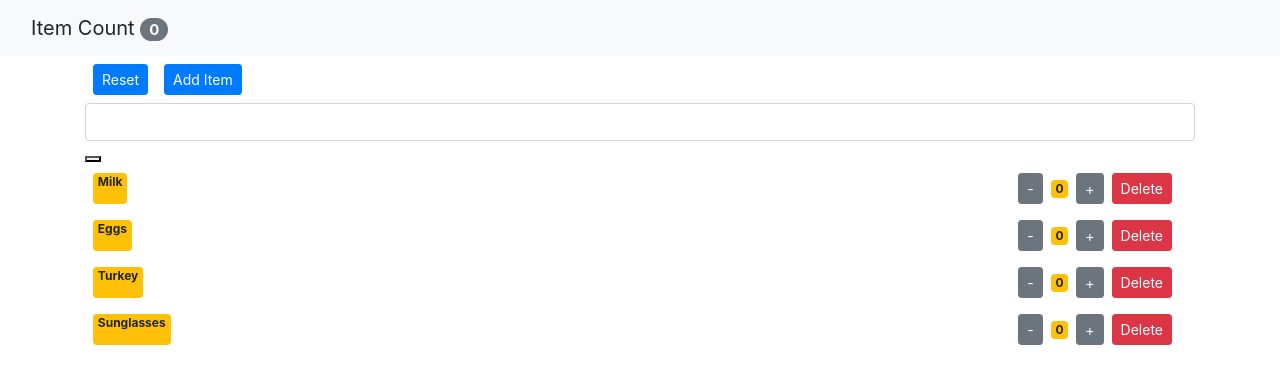
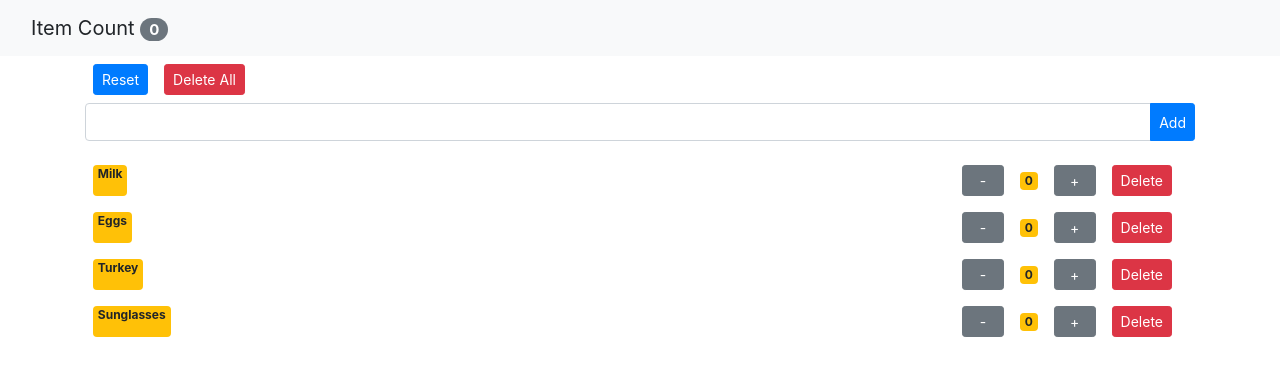
Before and after one commit to dev-joshHall/PracticeNode, a React (Create React App) app in the folder my-react/: page / in a window 1280 px wide. Shown: the top 384 px of the page. Built offline with nearby package versions, Linux system fonts and the light colour scheme; the HTML template or start-up script is replaced by a standard one.

Commit message:
Finished React App

```diff
--- a/my-react/src/App.css
+++ b/my-react/src/App.css
@@ -36,3 +36,7 @@
     transform: rotate(360deg);
   }
 }
+
+.incBtn {
+  width: 3em !important;
+}
--- a/my-react/src/App.jsx
+++ b/my-react/src/App.jsx
@@ -1,60 +1,78 @@
-import NavBar from './components/navbar';
-import React, { Component } from 'react';
-import './App.css';
-import Counters from './components/counters';
+import NavBar from "./components/navbar";
+import React, { Component } from "react";
+import "./App.css";
+import Counters from "./components/counters";
 
 class App extends Component {
   state = {
+    numCounters: 4,
     counters: [
-            {id: 1, value: 0, selected: true, item: "Milk"},
-            {id: 2, value: 0, selected: true, item: "Eggs"},
-            {id: 3, value: 0, selected: true, item: "Turkey"},
-            {id: 4, value: 0, selected: true, item: "Sunglasses"},
+      { id: 1, value: 0, selected: true, item: "Milk" },
+      { id: 2, value: 0, selected: true, item: "Eggs" },
+      { id: 3, value: 0, selected: true, item: "Turkey" },
+      { id: 4, value: 0, selected: true, item: "Sunglasses" },
     ],
-    }
+  };
 
   handleDelete = (compId) => {
-        const counters = this.state.counters.filter(c => c.id !== compId);
-        this.setState({counters: counters});
-    }
+    const counters = this.state.counters.filter((c) => c.id !== compId);
+    this.setState({ counters: counters });
+  };
 
   handleReset = () => {
-        const counters = this.state.counters.map(c => {
+    const counters = this.state.counters.map((c) => {
       c.value = 0;
       return c;
     });
-        this.setState({counters});
-    }
+    this.setState({ counters });
+  };
 
-    handleAddItem = () => {
-
-    }
+  handleAddItem = (itemName) => {
+    const counters = [...this.state.counters];
+    counters.push({
+      id: this.state.numCounters + 1,
+      value: 1,
+      selected: true,
+      item: itemName,
+    });
+    this.setState({ counters });
+    this.setState({ numCounters: this.state.numCounters + 1 });
+  };
 
   handleDecrement = (counter) => {
     const counters = [...this.state.counters];
     const index = counters.indexOf(counter);
-        counters[index] = {...counter};
+    counters[index] = { ...counter };
     if (counters[index].value > 0) {
       counters[index].value--;
-          this.setState({counters});
+      this.setState({ counters });
     }
-    }
+  };
 
   handleIncrement = (counter) => {
     const counters = [...this.state.counters];
     const index = counters.indexOf(counter);
-        counters[index] = {...counter};
+    counters[index] = { ...counter };
     counters[index].value++;
-        this.setState({counters})
-    }
+    this.setState({ counters });
+  };
+
+  handleDeleteAll = () => {
+    const counters = [];
+    this.setState({ counters });
+  };
+
   render() {
     return (
       <React.Fragment>
-      <NavBar totalCounters={this.state.counters.filter(c => c.value > 0).length}/>
-      <main className='container'>
+        <NavBar
+          totalCounters={this.state.counters.filter((c) => c.value > 0).length}
+        />
+        <main className="container">
           <Counters
             counters={this.state.counters}
             onReset={this.handleReset}
+            onDeleteAll={this.handleDeleteAll}
             onAddItem={this.handleAddItem}
             onIncrement={this.handleIncrement}
             onDecrement={this.handleDecrement}
@@ -62,7 +80,6 @@ class App extends Component {
           />
         </main>
       </React.Fragment>
-
     );
   }
 }
--- a/my-react/src/components/counter.jsx
+++ b/my-react/src/components/counter.jsx
@@ -1,18 +1,34 @@
-import React, { Component } from 'react';
+import React, { Component } from "react";
 
 class Counter extends Component {
-
   render() {
     return (
-            <div className='container'>
-                <div className='row'>
+      <div className="container">
+        <div className="row">
           <br />
-                    <span className={this.getBadgeClasses()}>{this.props.counter.item}</span>
-                    <div className='text-right col-sm'>
-                        <button onClick={ () => this.props.onDecrement(this.props.counter) } className='btn btn-secondary btn-sm'>-</button>
+          <span className={this.getBadgeClasses()}>
+            {this.props.counter.item}
+          </span>
+          <div className="text-right col-sm">
+            <button
+              onClick={() => this.props.onDecrement(this.props.counter)}
+              className="btn btn-secondary incBtn btn-sm m-2"
+            >
+              -
+            </button>
             <span className={this.getBadgeClasses()}>{this.formatCount()}</span>
-                        <button onClick={ () => this.props.onIncrement(this.props.counter) } className='btn btn-secondary btn-sm'>+</button>
-                        <button onClick={ () => this.props.onDelete(this.props.counter.id)} className="btn btn-danger btn-sm m-2">Delete</button>
+            <button
+              onClick={() => this.props.onIncrement(this.props.counter)}
+              className="btn btn-secondary incBtn btn-sm m-2"
+            >
+              +
+            </button>
+            <button
+              onClick={() => this.props.onDelete(this.props.counter.id)}
+              className="btn btn-danger btn-sm m-2"
+            >
+              Delete
+            </button>
           </div>
         </div>
       </div>
@@ -21,12 +37,12 @@ class Counter extends Component {
 
   getBadgeClasses() {
     let classes = "badge m-2 badge-";
-        classes += (this.props.counter.value === 0) ? "warning" : "primary";
+    classes += this.props.counter.value === 0 ? "warning" : "primary";
     return classes;
   }
 
   formatCount() {
-        return this.props.counter.value === 0? "0" : this.props.counter.value;
+    return this.props.counter.value === 0 ? "0" : this.props.counter.value;
   }
 }
 
--- a/my-react/src/components/counters.jsx
+++ b/my-react/src/components/counters.jsx
@@ -1,27 +1,34 @@
-import React, { Component, Fragment } from 'react';
-import Counter from './counter';
-import NewItem from './newItem';
+import React, { Component, Fragment } from "react";
+import Counter from "./counter";
+import NewItem from "./newItem";
 
 class Counters extends Component {
-
-
   render() {
     return (
       <Fragment>
-                <button onClick={this.props.onReset} className="btn btn-primary btn-sm m-2">Reset</button>
-                <button onClick={this.props.onAddItem} className="btn btn-primary btn-sm m-2">Add Item</button>
+        <button
+          onClick={this.props.onReset}
+          className="btn btn-primary btn-sm m-2"
+        >
+          Reset
+        </button>
+        <button
+          onClick={this.props.onDeleteAll}
+          className="btn btn-danger btn-sm m-2"
+        >
+          Delete All
+        </button>
         <br />
-                <NewItem
-                key={0}
-                />
-                {this.props.counters.map(counter =>
+        <NewItem key={0} onAddItem={this.props.onAddItem} />
+        {this.props.counters.map((counter) => (
           <Counter
             key={counter.id}
             onDelete={this.props.onDelete}
             onIncrement={this.props.onIncrement}
             onDecrement={this.props.onDecrement}
             counter={counter}
-                />)}
+          />
+        ))}
       </Fragment>
     );
   }
--- a/my-react/src/components/newItem.jsx
+++ b/my-react/src/components/newItem.jsx
@@ -1,12 +1,43 @@
-import React, { Component } from 'react';
+import React, { Component } from "react";
 
-const NewItem = (props) => {
+class NewItem extends Component {
+  state = {
+    nameVal: "",
+  };
+
+  render() {
     return (
-        <React.Fragment>
-            <input type="text" className='form-control' />
-            <button onClick={props.onAddItem}></button>
-        </React.Fragment>
+      <React.Fragment>
+        <div className="input-group mb-3">
+          <input
+            type="text"
+            className="form-control"
+            value={this.state.nameVal}
+            onChange={(evt) => this.updateVal(evt)}
+          />
+          <div className="input-group-append">
+            <button
+              className="btn btn-primary btn-sm"
+              onClick={() => {
+                if (this.state.nameVal) {
+                  const nameVal = "";
+                  this.setState({ nameVal });
+                  this.props.onAddItem(this.state.nameVal);
+                }
+              }}
+            >
+              Add
+            </button>
+          </div>
+        </div>
+      </React.Fragment>
     );
+  }
+
+  updateVal = (evt) => {
+    const nameVal = evt.target.value;
+    this.setState({ nameVal });
+  };
 }
 
 export default NewItem;
```
Lines whose indentation alone changed are shown as unchanged.
